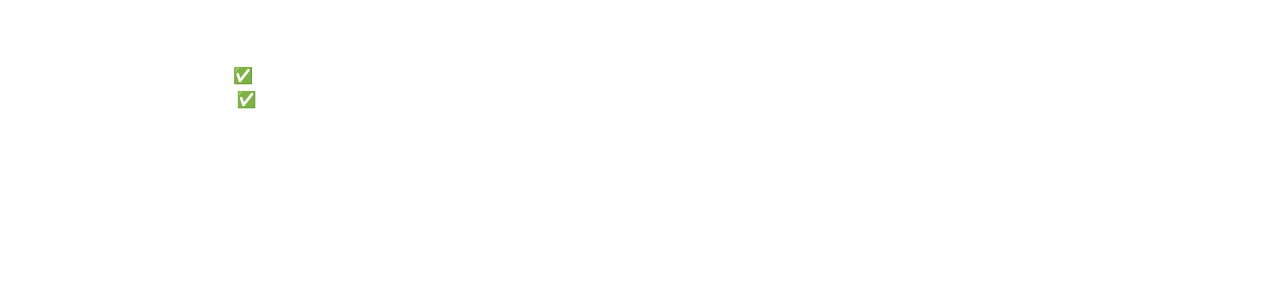
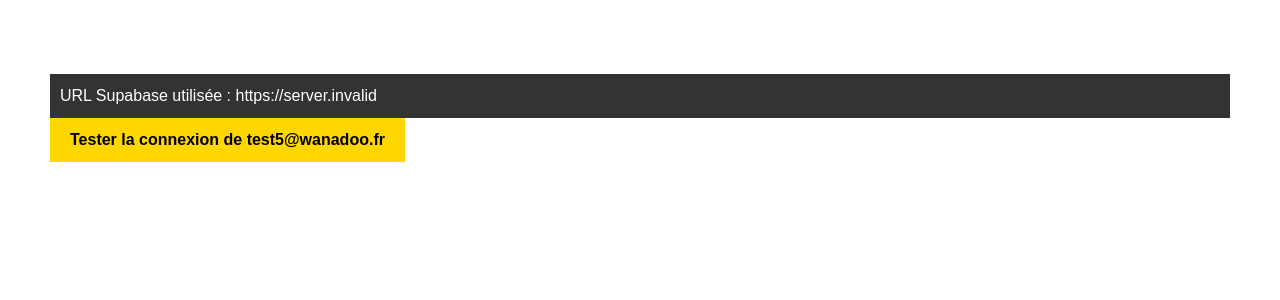
Before and after one commit to Leschevaliersapoils/mon-fief, a SvelteKit app: page /test-supabase in a window 1280 px wide. Shown: the top 300 px of the page. Built offline with nearby package versions, Linux system fonts and the light colour scheme; no server answers.

Commit message:
Mise à jour test

```diff
--- a/src/routes/test-supabase/+page.svelte
+++ b/src/routes/test-supabase/+page.svelte
@@ -1,9 +1,38 @@
-<script lang="ts">
-    let { data } = $props();
+<script>
+  import { onMount } from 'svelte';
+  import { supabase } from '$lib/supabaseClient';
+  import { PUBLIC_SUPABASE_URL } from '$env/static/public';
+
+  let status = "Test en cours...";
+  let loginResult = "En attente de test de connexion...";
+
+  onMount(async () => {
+    // 1. Affiche l'URL active pour voir si c'est la même qu'en local
+    status = `URL Supabase utilisée : ${PUBLIC_SUPABASE_URL}`;
+  });
+
+  async function testerConnexion() {
+    loginResult = "Tentative de connexion avec test5@wanadoo.fr...";
+    const { data, error } = await supabase.auth.signInWithPassword({
+      email: 'test5@wanadoo.fr',
+      password: 'TON_MOT_DE_PASSE' // Mets ton vrai mot de passe ici pour le test
+    });
+
+    if (error) {
+      loginResult = "❌ Échec : " + error.message;
+    } else {
+      loginResult = "✅ Succès ! Connecté en tant que " + data.user.email;
+    }
+  }
 </script>
 
-<div style="padding: 40px; color: white; font-family: sans-serif;">
-    <h1>Test de connexion Supabase</h1>
-    <p>Connexion initialisée : <strong>{data.urlConfigured ? 'OUI ✅' : 'NON ❌'}</strong></p>
-    <p>Erreur détectée : <strong>{data.hasError ? 'OUI ❌' : 'AUCUNE ✅'}</strong></p>
-</div>
+<main style="color: white; padding: 50px; font-family: sans-serif;">
+  <h1>Test Supabase Production</h1>
+  <p style="background: #333; padding: 10px;">{status}</p>
+
+  <button on:click={testerConnexion} style="padding: 10px 20px; background: gold; color: black; font-weight: bold; cursor: pointer;">
+    Tester la connexion de test5@wanadoo.fr
+  </button>
+
+  <p style="margin-top: 20px; font-size: 1.2em;">{loginResult}</p>
+</main>
```
